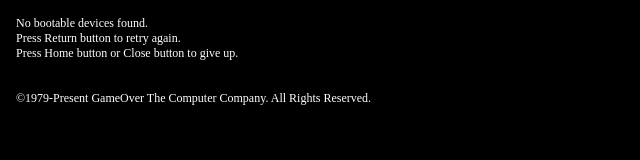
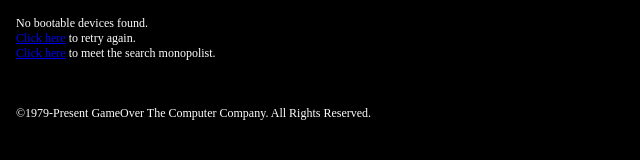
Before and after one commit to thedoggybrad/bluesodgpt, a plain HTML site: page gameover.html in a window 1280 px wide. Shown: the whole page, without its empty margins (0-640 px from the left). Drawn offline with Linux system fonts and the light colour scheme.

Commit message:
Update gameover.html

```diff
--- a/gameover.html
+++ b/gameover.html
@@ -21,8 +21,8 @@
 <body>
     <div class="message">
         No bootable devices found.<br>
-Press Return button to retry again.<br>
-Press Home button or Close button to give up.
+<a href="index.html">Click here</a> to retry again.<br>
+<a href="https://google.com">Click here</a> to meet the search monopolist.<br>
 <br><br><br>
 &copy;1979-Present GameOver The Computer Company. All Rights Reserved.
     </div>
```
